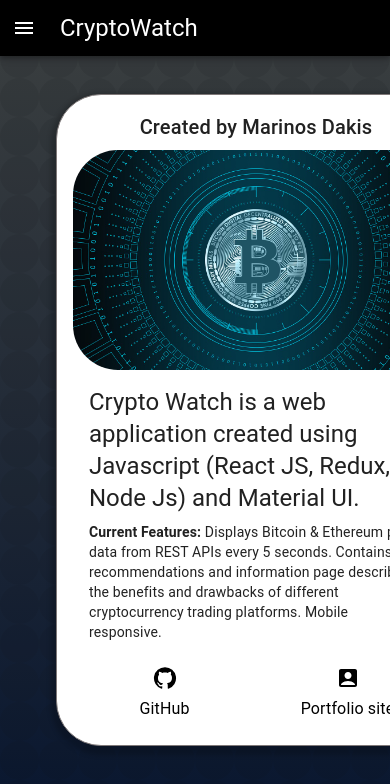
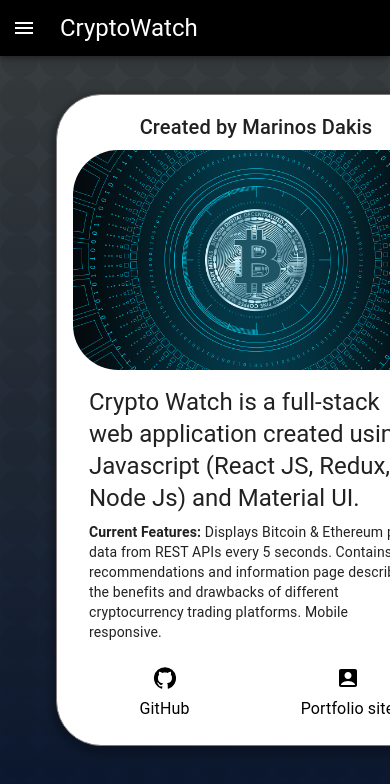
Before and after one commit to MarinosDakis/CryptoWatch, a React (Create React App) app in the folder client/: page / in a window 390 px wide. Shown: the top 784 px of the page. Built offline with nearby package versions, Linux system fonts and the light colour scheme.

Commit message:
made small change to mobile responsiveness and home component text

```diff
--- a/client/src/components/Exchanges/styles.js
+++ b/client/src/components/Exchanges/styles.js
@@ -16,7 +16,7 @@
     backgroundColor: "white",
     padding: theme.spacing(3),
     margin: "20px 0",
-    width: 500,
+    width: 450,
     height: "auto",
     borderRadius: 15,
     border: "#7e7878 solid 1px",
--- a/client/src/components/Home/Home.js
+++ b/client/src/components/Home/Home.js
@@ -21,7 +21,7 @@
                     <CardMedia className={classes.img} component="img" height="auto" image={background} alt="crypto-image" />
                     <CardContent>
                         <Typography gutterBottom variant="h5" component="div">
-                            Crypto Watch is a web application created using Javascript (React JS, Redux, Node Js) and Material UI.
+                            Crypto Watch is a full-stack web application created using Javascript (React JS, Redux, Node Js) and Material UI.
                         </Typography>
                         <Typography variant="body2">
                             <strong>Current Features:</strong> Displays Bitcoin & Ethereum price data from REST APIs every 5 seconds. Contains recommendations and information page describing the benefits and drawbacks of different cryptocurrency trading platforms. Mobile responsive.
```
Also changed, not shown: 1 other file (tests, documents, lock files or other folders).
